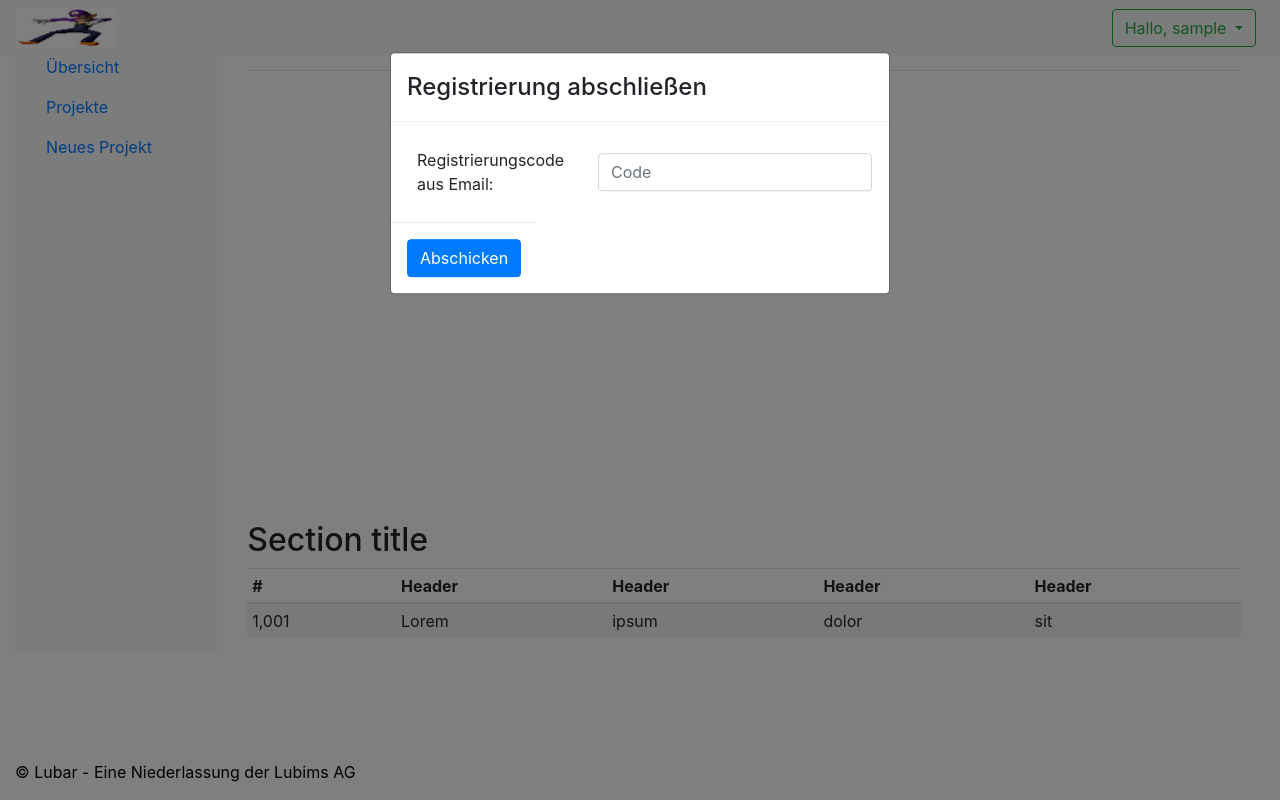
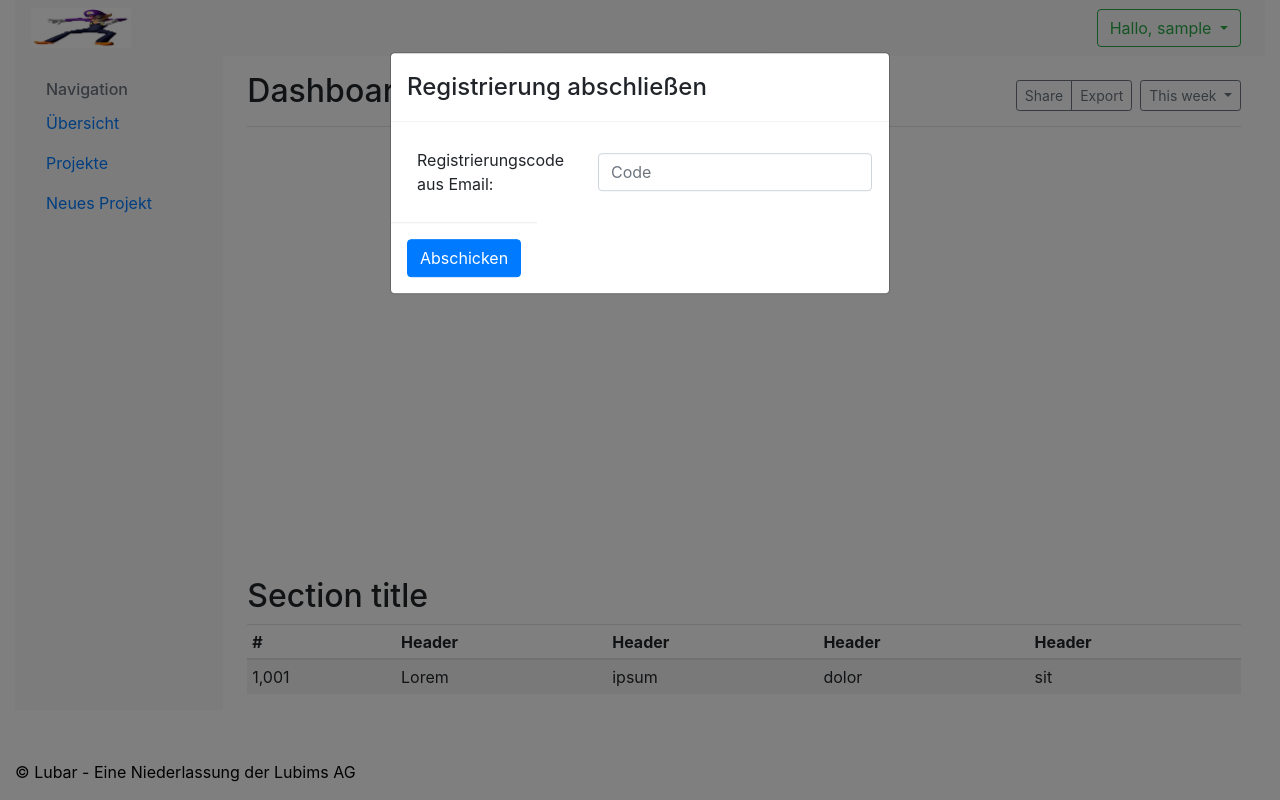
Before and after one commit to Lubims/partyplaner.lubims, a PHP site: page /php-2019/src/dashboard/profil.php in a window 1280 px wide. Run offline with PHP 8.4, Linux system fonts and the light colour scheme; the visitor is signed in with stand-in values (Sample User, id 1); some libraries are stand-ins or nearby versions.

Commit message:
navbar fixed top raus

```diff
--- a/project-barney/src/dashboard/neue_projekte.php
+++ b/project-barney/src/dashboard/neue_projekte.php
@@ -34,7 +34,7 @@
 
     <div class="container-fluid">
 
-      <nav class="navbar fixed-top navbar-light bg-light">
+      <nav class="navbar navbar-light bg-light">
           <a href="/php-2019/project-barney"><img src="/php-2019/project-barney/pictures/logo.jpg" width="100" height="40" title="Logo"></a>
           <form class="form-inline">
             <div class="dropdown">
--- a/project-barney/src/dashboard/profil.php
+++ b/project-barney/src/dashboard/profil.php
@@ -168,7 +168,7 @@
         </div>
       </div>
 
-      <nav class="navbar fixed-top navbar-light bg-light">
+      <nav class="navbar navbar-light bg-light">
             <a href="/php-2019/project-barney"><img src="/php-2019/project-barney/pictures/logo.jpg" width="100" height="40" title="Logo"></a>
           <form class="form-inline">
             <div class="dropdown">
--- a/project-barney/src/dashboard/projekte.php
+++ b/project-barney/src/dashboard/projekte.php
@@ -34,7 +34,7 @@
 
     <div class="container-fluid">
 
-      <nav class="navbar fixed-top navbar-light bg-light">
+      <nav class="navbar navbar-light bg-light">
           <a href="/php-2019/project-barney"><img src="/php-2019/project-barney/pictures/logo.jpg" width="100" height="40" title="Logo"></a>
           <form class="form-inline">
             <div class="dropdown">
--- a/project-barney/src/freunde.php
+++ b/project-barney/src/freunde.php
@@ -32,7 +32,7 @@
 
     <div class="container-fluid">
 
-      <nav class="navbar fixed-top navbar-light bg-light">
+      <nav class="navbar navbar-light bg-light">
         <a href="/php-2019/project-barney"><img src="/php-2019/project-barney/pictures/logo.jpg" width="100" height="40" title="Logo"></a>
           <form class="form-inline">
             <div class="dropdown">
--- a/project-barney/src/navbar/navbar.html
+++ b/project-barney/src/navbar/navbar.html
@@ -1,4 +1,4 @@
-<nav class="navbar fixed-top navbar-light bg-light">
+<nav class="navbar navbar-light bg-light">
     <a href="/php-2019/project-barney"><img src="/php-2019/project-barney/pictures/logo.jpg" width="100" height="40" title="Logo"></a>
     <form class="form-inline"  method="post" action="index.php" onSubmit="return checkLogin(this)">
         <input class="form-control mr-sm-2" placeholder="Benutzername" name="login_username" required>
--- a/project-barney/src/navbar/navbar_log.php
+++ b/project-barney/src/navbar/navbar_log.php
@@ -1,5 +1,5 @@
 <?php session_start(); ?>
-<nav class="navbar fixed-top navbar-light bg-light">
+<nav class="navbar navbar-light bg-light">
   <a href="/php-2019/project-barney"><img src="/php-2019/project-barney/pictures/logo.jpg" width="100" height="40" title="Logo"></a>
     <form class="form-inline">
       <div class="dropdown">
```
